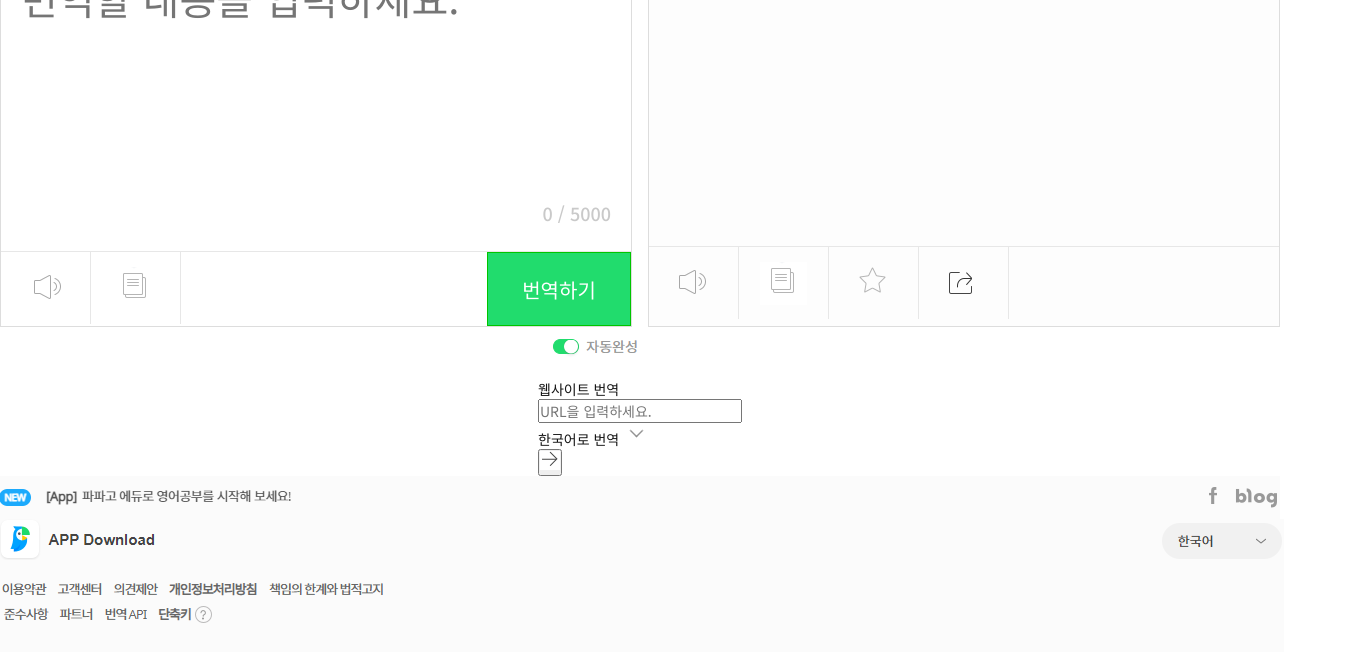
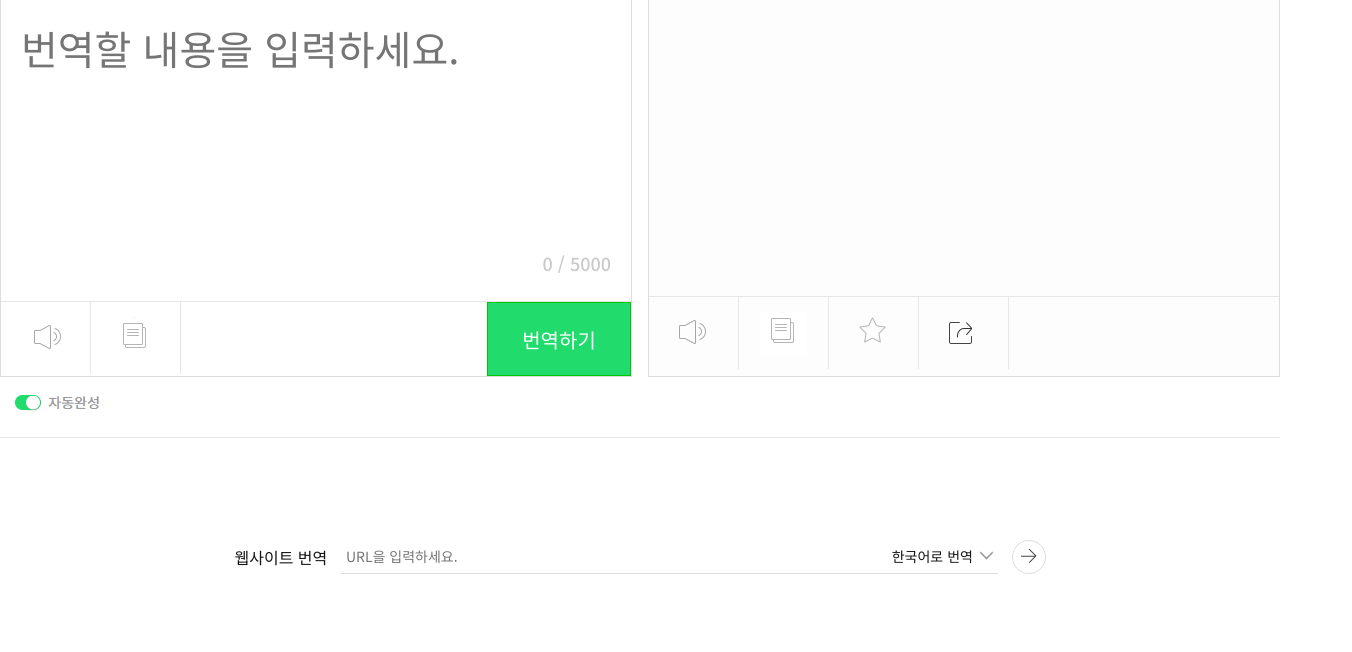
Before and after one commit to mollani0704/Web-Basic, a plain HTML site: page Papago-CloneCoding/index.html in a window 1280 px wide. Shown: the part 212-864 px from the top of the page, 1352 px wide, since content can reach past the window. Drawn offline with Linux system fonts and the light colour scheme.

Commit message:
[웹개발] 22.06.16 파파고 클론코딩 마무리, 자바스크립트 반복문, 함수에 대해서 공부

```diff
--- /dev/null
+++ b/JavaScript/js/for2.js
@@ -0,0 +1 @@
+console.log(result);
--- /dev/null
+++ b/JavaScript/study.html
@@ -0,0 +1,13 @@
+<!DOCTYPE html>
+<html lang="en">
+<head>
+    <meta charset="UTF-8">
+    <meta http-equiv="X-UA-Compatible" content="IE=edge">
+    <meta name="viewport" content="width=device-width, initial-scale=1.0">
+    <title>Document</title>
+</head>
+<body>
+    <script src="js/for.js"></script>
+    <script src="js/for2.js"></script>
+</body>
+</html>
--- a/Papago-CloneCoding/css/index.css
+++ b/Papago-CloneCoding/css/index.css
@@ -4,10 +4,12 @@
     --sub-font-color: rgb(201, 201, 201);
 }
 
-.d-container {
+.main-container {
     display: flex;
     flex-direction: column;
     align-items: center;
+
+    padding: 50px 0px 80px;
 }
 
 /* header */
@@ -157,3 +159,108 @@ pre {
 
     background-color: #21dc6d;
 }
+
+.section-container {
+    width: 1280px;
+}
+
+.section-top {
+    display: flex;
+    align-items: center;
+
+    border-bottom: 1px solid var(--article-border-color);
+
+    width: 100%;
+    height: 61px;
+}
+
+.section-bottom {
+    display: flex;
+    justify-content: center;
+    align-items: flex-end;
+
+    height: 136px;
+}
+
+.sb-url {
+    display: flex;
+    justify-content: space-between;
+    align-items: center;
+
+    width: 811px;
+}
+
+.label-url label {
+    font-size: 16px;
+}
+
+.input-url {
+    display: flex;
+
+    border-bottom: 1px solid var(--main-color);
+    padding-bottom: 1px;
+
+    max-width: 658px;
+}
+
+.input-url input {
+    border: none;
+    padding: 6px 5px;
+
+    width: 427px;
+    height: 32px;
+}
+
+.input-select-convert {
+    display: flex;
+    justify-content: flex-end;
+    align-items: center;
+
+    width: 230px;
+    height: 32px;
+}
+
+.button-url button {
+    display: flex;
+    justify-content: center;
+    align-items: center;
+
+    border: 1px solid var(--main-color);
+    border-radius: 50%;
+
+    width: 34px;
+    height: 34px;
+
+    overflow: hidden;
+
+    background-color: white;
+}
+
+footer {
+    display: flex;
+    flex-direction: column;
+    align-items: center\\;
+
+    background-color: #fbfbfb;
+}
+
+.footer1 {
+    display: flex;
+    justify-content: center;
+    align-items: center;
+
+    border-bottom: 1px solid var(--main-color);
+    padding: 19px 36px 20px;
+
+    height: 65px;
+}
+
+.footer2 {
+    display: flex;
+    align-items: center;
+
+    padding: 32px 36px;
+
+    width: 1352px;
+    height: 228px ;
+}
--- a/Papago-CloneCoding/index.html
+++ b/Papago-CloneCoding/index.html
@@ -20,7 +20,7 @@
             </nav>
         </header>
         <main>
-            <div class="d-container">
+            <div class="main-container">
                 <div class="article-container">
                     <article class="article-left">
                         <div class="article-header">
@@ -80,16 +80,17 @@
                         </div>
                     </article>
                 </div>
-                <div class="d-flex-column">
+                <div class="section-container">
                     <section class="section-top">
                         <img src="images/index_item/auto_completion.png">
                     </section>
                     <section class="section-bottom">
+                        <div class="sb-url">
                             <div class="label-url">
-                            <label for="">웹사이트 번역</label>
+                                <label for="web-url">웹사이트 번역</label>
                             </div>
                             <div class="input-url">
-                            <input type="url" placeholder="URL을 입력하세요.">
+                                <input id="web-url" type="url" placeholder="URL을 입력하세요.">
                                 <div class="input-select-convert">
                                     <span>한국어로 번역</span>
                                     <img src="images/index_item/combo_icon.png">
@@ -100,15 +101,16 @@
                                     <img src="images/index_item/right_arrow.png">
                                 </button>
                             </div>
+                        </div>
                     </section>
                 </div>
             </div>
         </main>
         <footer>
-            <div class="d-container">
+            <div class="footer1">
                 <img src="images/index_footer/footer1.png">
             </div>
-            <div class="d-container">
+            <div class="footer2">
                 <img src="images/index_footer/footer2.png">
             </div>
         </footer>
```
Also changed, not shown: JavaScript/js/for.js (added, +8 -0 lines), JavaScript/js/function1.js (added, +24 -0 lines), JavaScript/study2.html (added, +12 -0 lines). Lines whose indentation alone changed are shown as unchanged.
